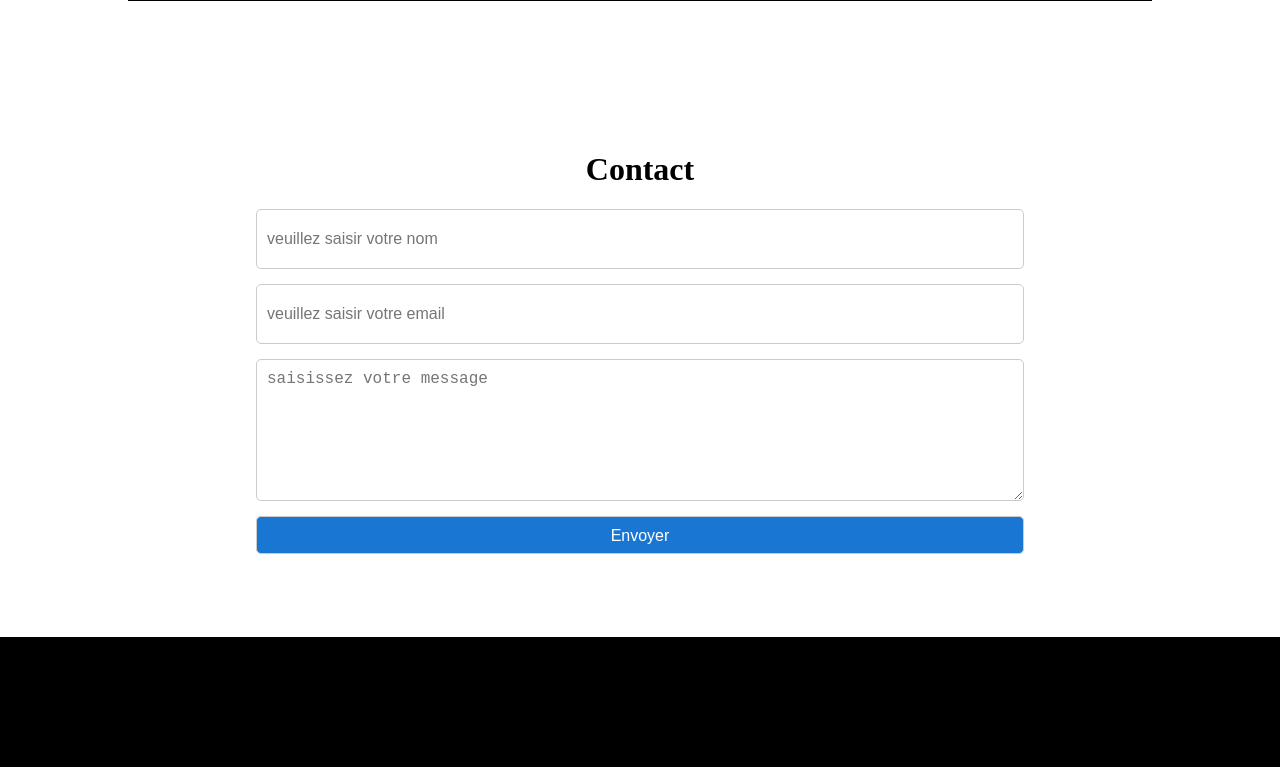
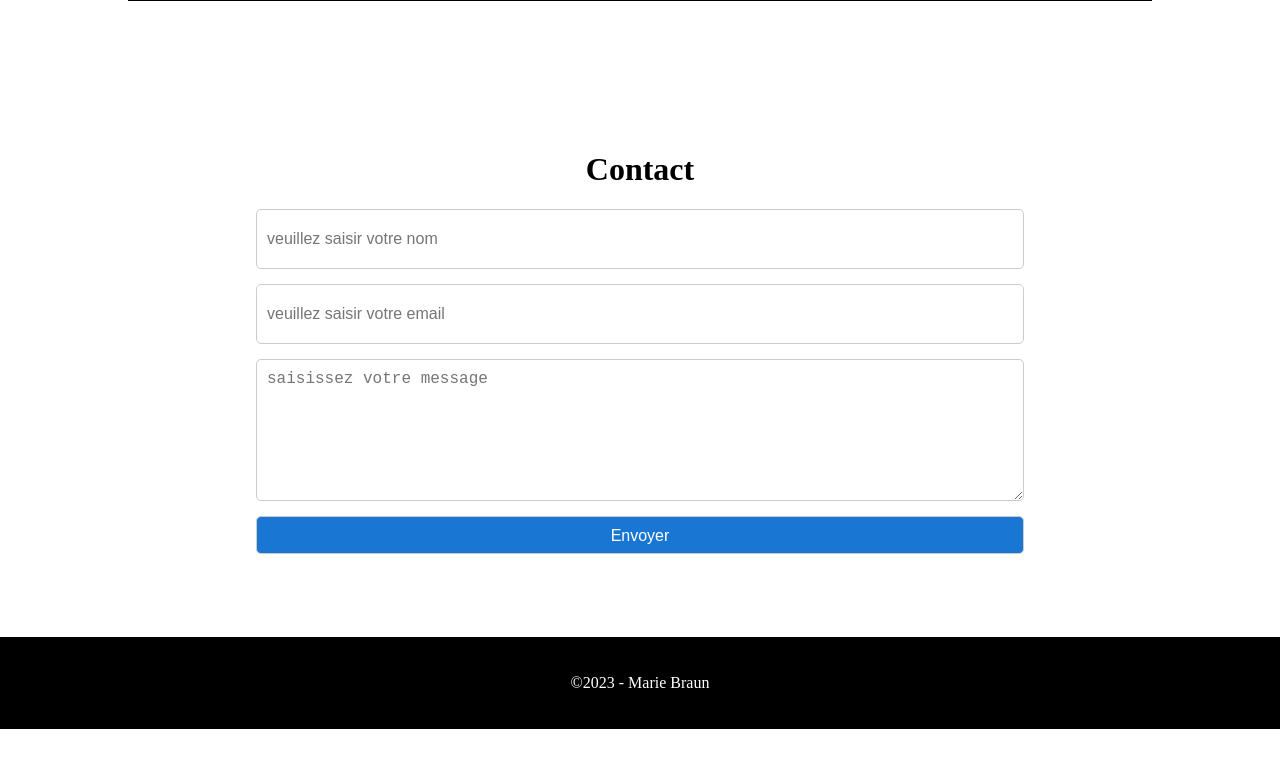
Before and after one commit to Marie57412/Portfolio, a React (Create React App) app: page / in a window 1280 px wide. Shown: the part 2671-3438 px from the top of the page. After the commit the page ends 3400 px from the top, so only its background shows below. Built offline with nearby package versions, Linux system fonts and the light colour scheme; no server answers.

Commit message:
ajout footer

```diff
--- a/src/Components/Footer.js
+++ b/src/Components/Footer.js
@@ -3,7 +3,7 @@ import React from "react";
 function Footer(){
     return(
         <footer>
-
+            <p>©2023 - Marie Braun</p>
         </footer>
     )
 }
--- a/src/scss/layout/footer.scss
+++ b/src/scss/layout/footer.scss
@@ -1,5 +1,7 @@
 footer{
+    @include center;
     background-color: black;
     width: 100%;
-    height: 200px;
+    height: 92px;
+    color: white;
 }
```
